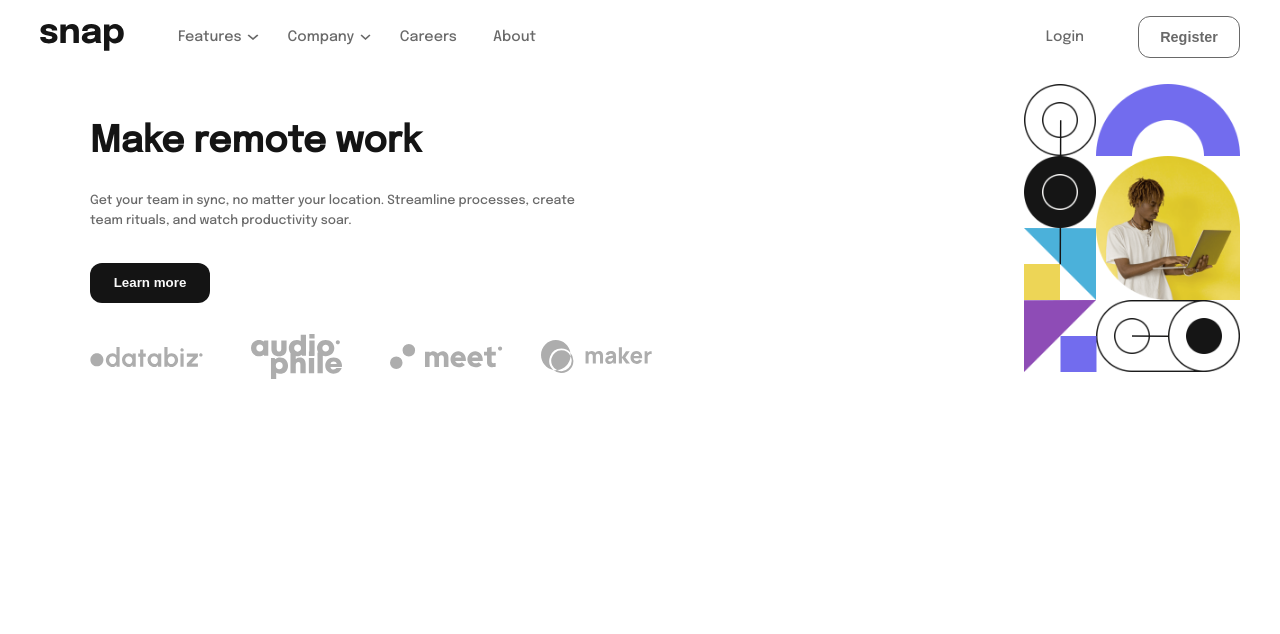
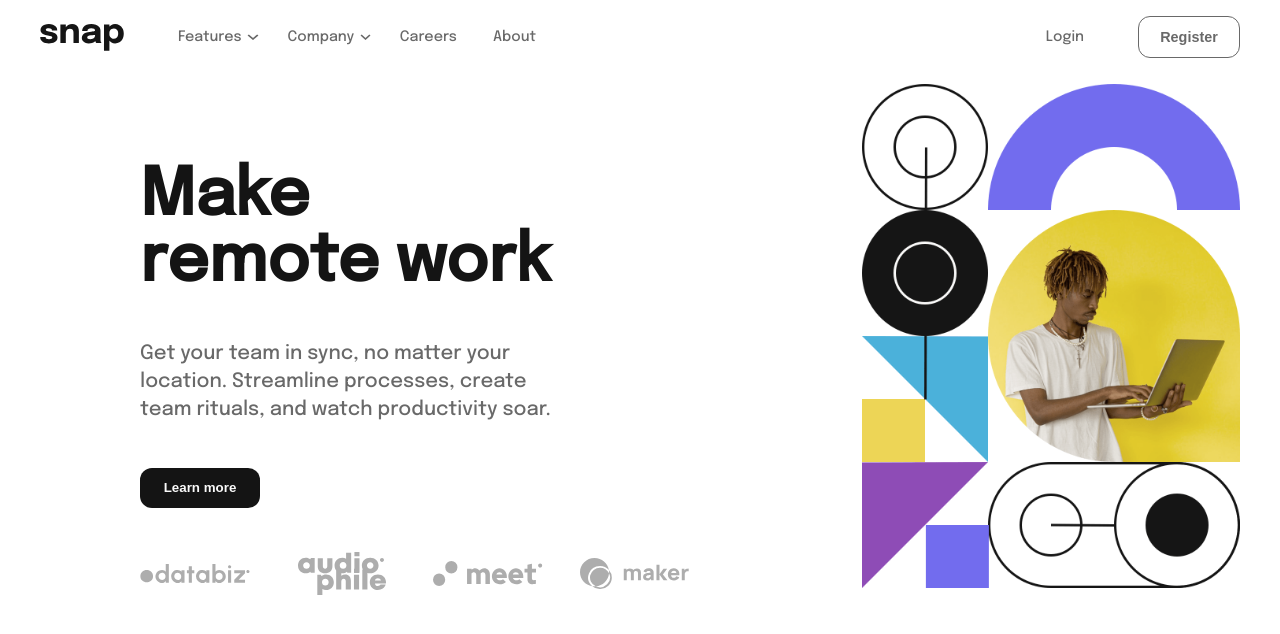
Before and after one commit to jennyquinto/WorkShop2, a plain HTML site: page index.html in a window 1280 px wide. Drawn offline with Linux system fonts and the light colour scheme.

Commit message:
Set size

```diff
--- a/index.html
+++ b/index.html
@@ -54,7 +54,7 @@
     <main class="main">
         <div class="hero">
             <article class="hero__left">
-                <h1>Make remote work</h1>
+                <h1>Make<br>remote work</h1>
                 <p>
                     Get your team in sync, no matter your location. Streamline processes, create team rituals, and watch
                     productivity soar.
--- a/styles/style.scss
+++ b/styles/style.scss
@@ -314,27 +314,27 @@ body {
     height: 80%;
 
     &__left {
-        padding-left: 50px;
-        height: size(17);
+        margin-left: 100px;
+        height: size(29);
         // height: 80%;
-        width: 48%;
+        width: 50%;
         display: flex;
         flex-direction: column;
         justify-content: space-between;
         // gap: 10px;
 
         h1 {
-            margin-top: 40px;
+            margin-top: 80px;
             color: $color-almost-black;
-            font-size: 2em;
+            font-size: 3.6em;
             font-weight: 700;
         }
 
         p {
-            width: 90%;
-            font-size: size(0.7);
+            width: 80%;
+            font-size: size(1.1);
             color: $color-medium-grey;
-            line-height: 20px;
+            line-height: 28px;
         }
 
         &__bottom {
@@ -369,8 +369,8 @@ body {
 
     &__right {
         display: flex;
-        width: 600px;
-        height: size(16);
+        width: 50%;
+        height: size(28);
         // height: 80%;
         justify-content: end;
         object-fit: contain;
```
Also changed, not shown: styles/style.css, 1 other file.
